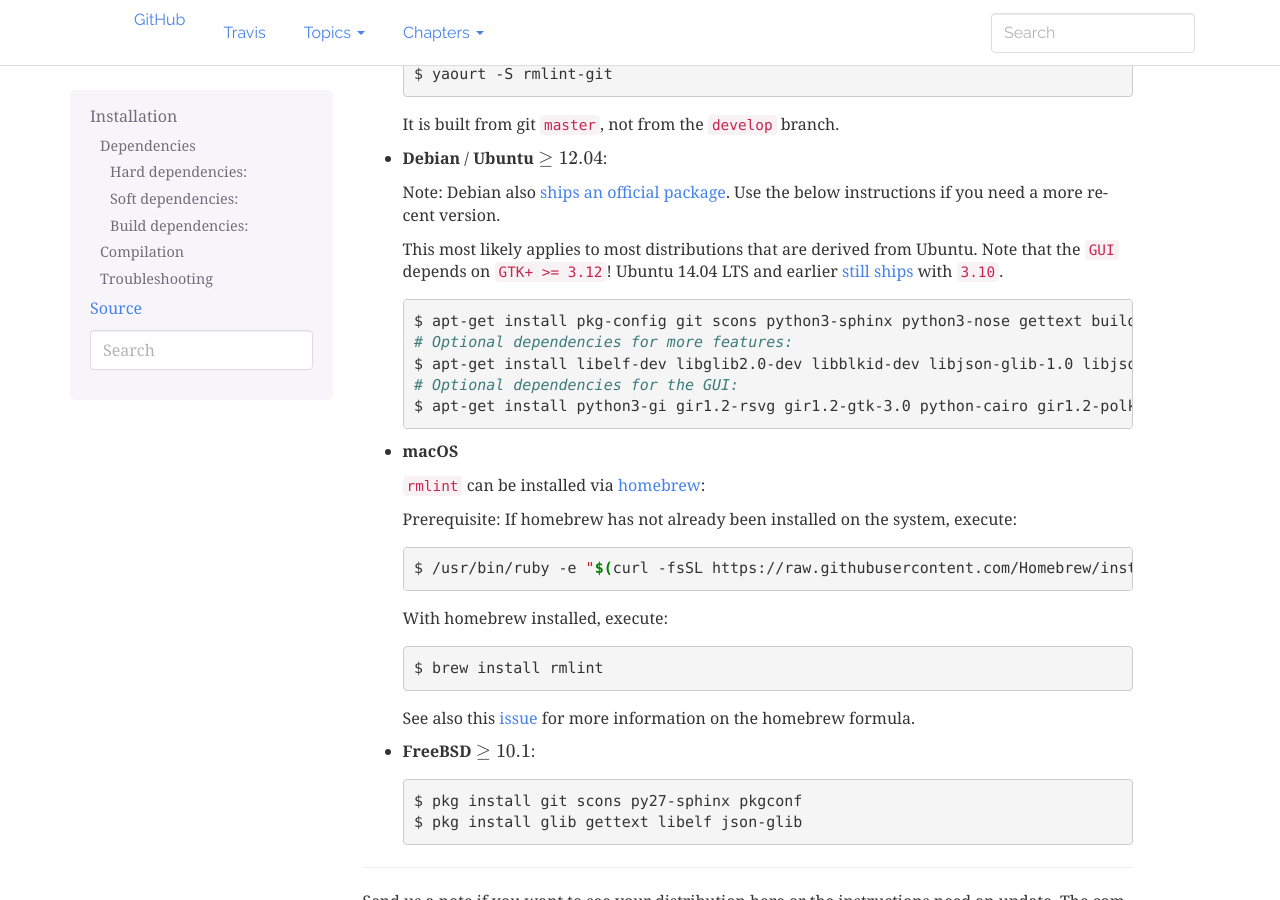
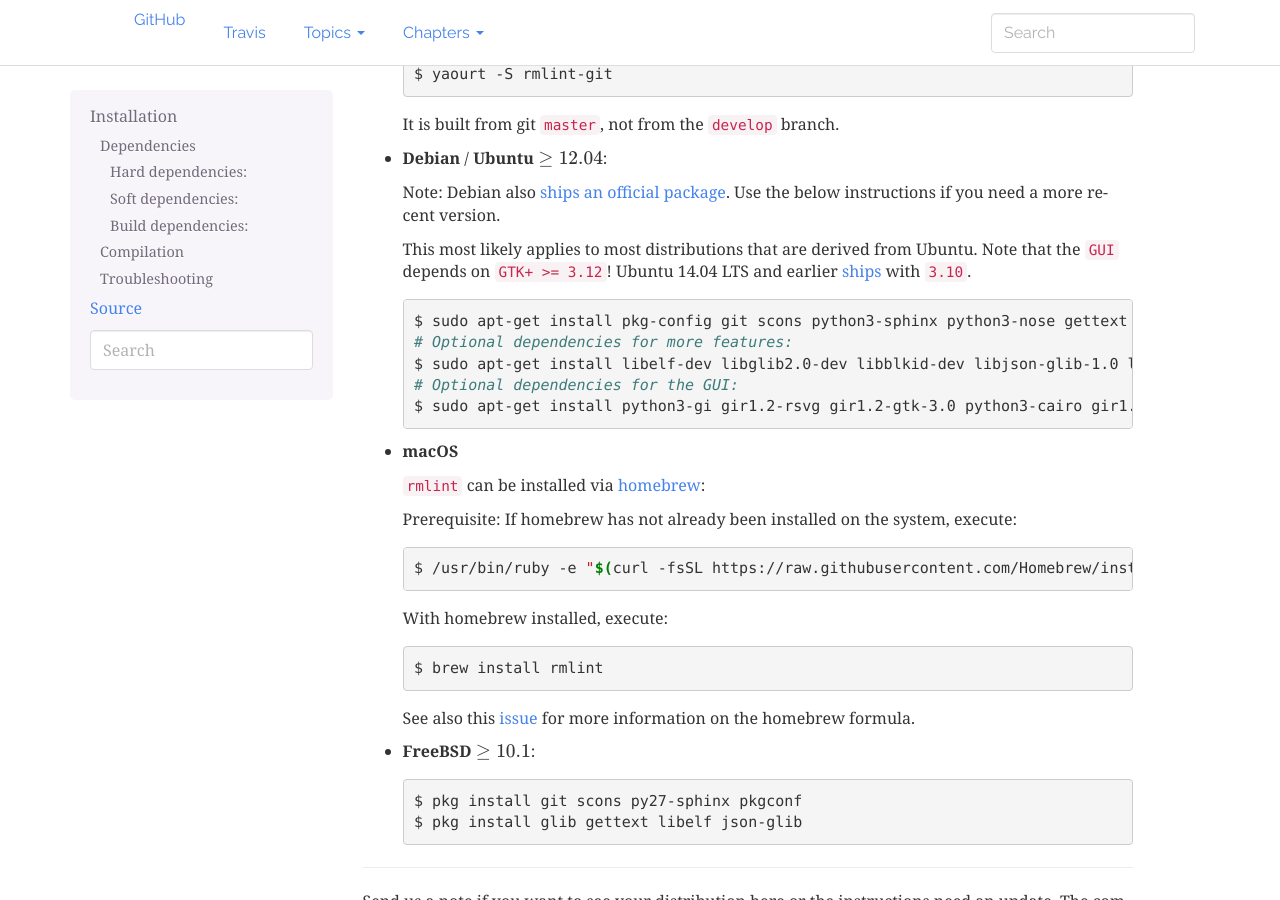
Before and after one commit to sahib/rmlint, a Sphinx documentation site: the page built from docs/install.rst, in a window 1280 px wide and 900 px high, scrolled down 1341 px. Built offline with Sphinx 7.4.7, drawn with Linux system fonts in a browser that asks for light colours.

Commit message:
Updating Instructions for Ubuntu Build Dependencies

```diff
--- a/docs/install.rst
+++ b/docs/install.rst
@@ -93,19 +93,19 @@ Here's a list of readily prepared commands for known operating systems:
 
   This most likely applies to most distributions that are derived from Ubuntu.
   Note that the ``GUI`` depends on ``GTK+ >= 3.12``!
-  Ubuntu 14.04 LTS and earlier `still ships`_  with ``3.10``.
+  Ubuntu 14.04 LTS and earlier `ships`_  with ``3.10``.
 
   .. code-block:: bash
 
-    $ apt-get install pkg-config git scons python3-sphinx python3-nose gettext build-essential
+    $ sudo apt-get install pkg-config git scons python3-sphinx python3-nose gettext build-essential
     # Optional dependencies for more features:
-    $ apt-get install libelf-dev libglib2.0-dev libblkid-dev libjson-glib-1.0 libjson-glib-dev
+    $ sudo apt-get install libelf-dev libglib2.0-dev libblkid-dev libjson-glib-1.0 libjson-glib-dev
     # Optional dependencies for the GUI:
-    $ apt-get install python3-gi gir1.2-rsvg gir1.2-gtk-3.0 python-cairo gir1.2-polkit-1.0 gir1.2-gtksource-3.0
+    $ sudo apt-get install python3-gi gir1.2-rsvg gir1.2-gtk-3.0 python3-cairo gir1.2-polkit-1.0 gir1.2-gtksource-3.0
 
 
 .. _`ships an official package`: https://packages.debian.org/de/sid/rmlint
-.. _`still ships`: https://github.com/sahib/rmlint/issues/171#issuecomment-199070974
+.. _`ships`: https://github.com/sahib/rmlint/issues/171#issuecomment-199070974
 
 * **macOS**
 
```
